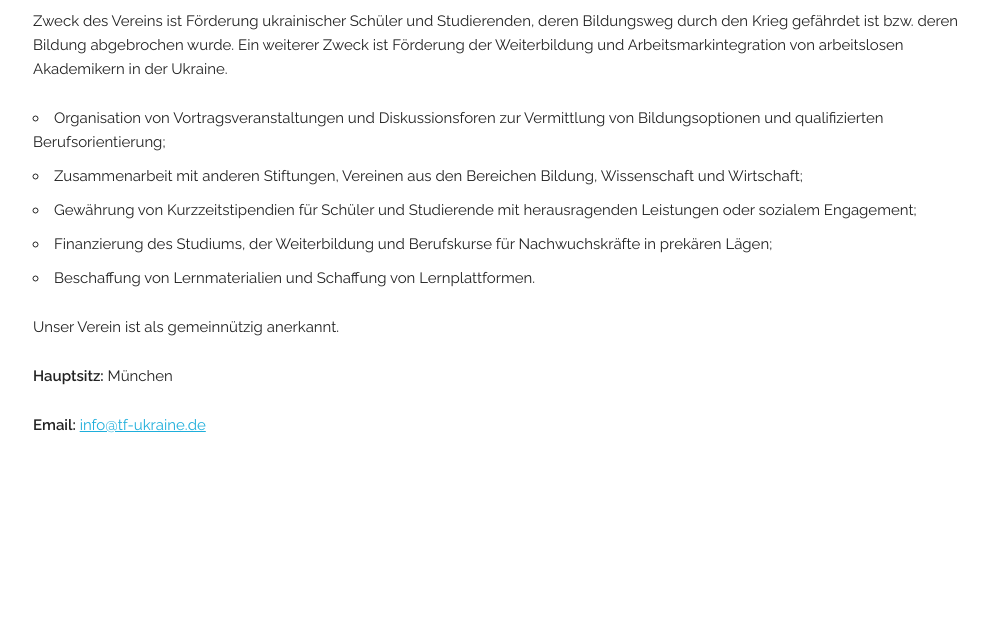
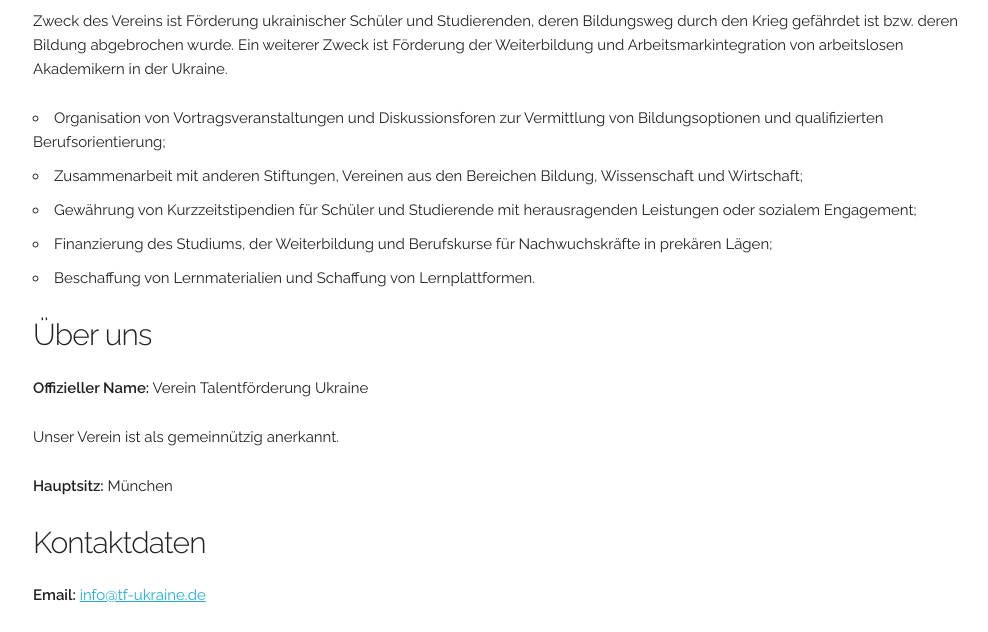
Before and after one commit to akrivonos/tf-ukraine.github.io, a plain HTML site: page index.html in a window 1280 px wide. Shown: the part 415-1047 px from the top of the page, without its empty margins (127-1115 px from the left). Before the commit the page ends 877 px from the top, so only its background shows below. Drawn offline with Linux system fonts and the light colour scheme.

Commit message:
Update index.html

```diff
--- a/index.html
+++ b/index.html
@@ -35,8 +35,11 @@
           <li>Finanzierung des Studiums, der Weiterbildung und Berufskurse für Nachwuchskräfte in prekären Lägen;</li>
           <li>Beschaffung von Lernmaterialien und Schaffung von Lernplattformen.</li>
         </ul>
+        <h4>Über uns</h4>
+        <p><b>Offizieller Name:</b> Verein Talentförderung Ukraine</p>
         <p>Unser Verein ist als gemeinnützig anerkannt.</p>
         <p><b>Hauptsitz:</b> München</p>
+        <h4>Kontaktdaten</h4>
         <p><b>Email:</b>
           <a href="mailto:info@tf-ukraine.de">info@tf-ukraine.de</a>
         </p>
```
